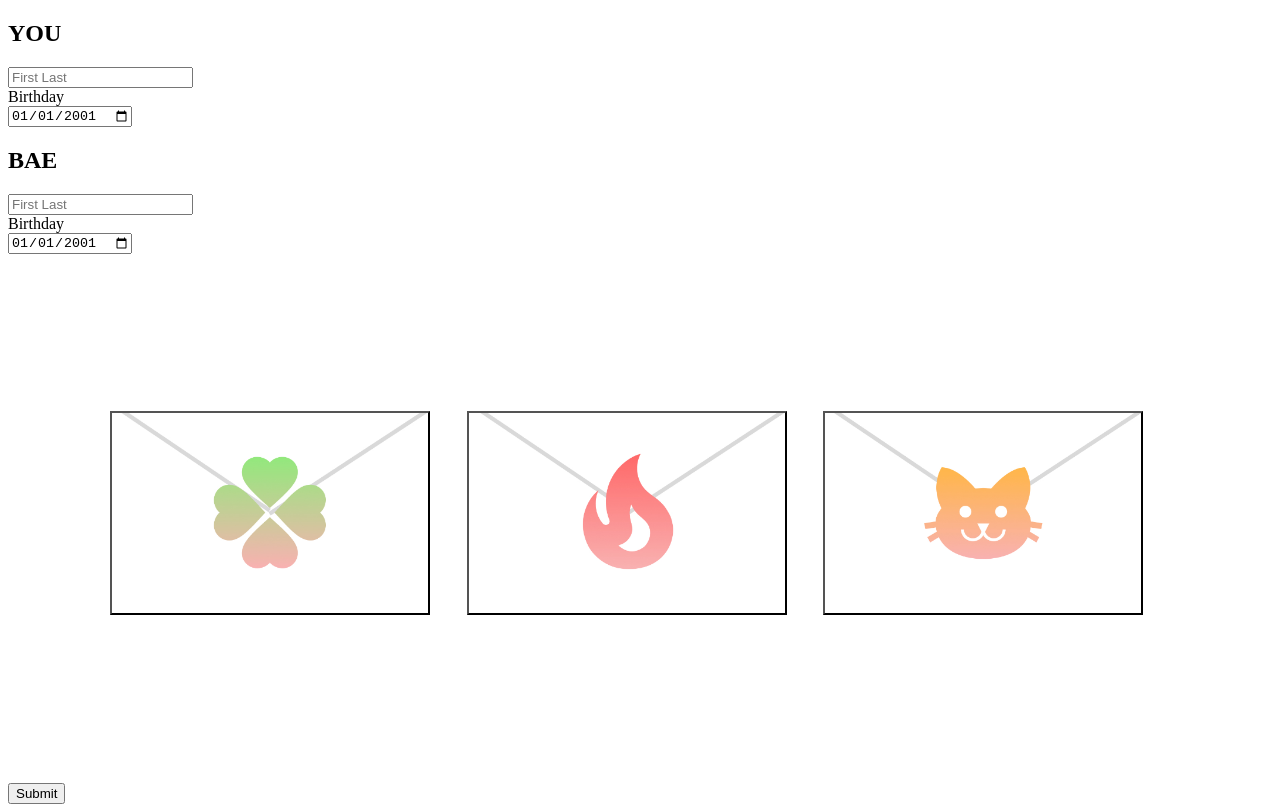
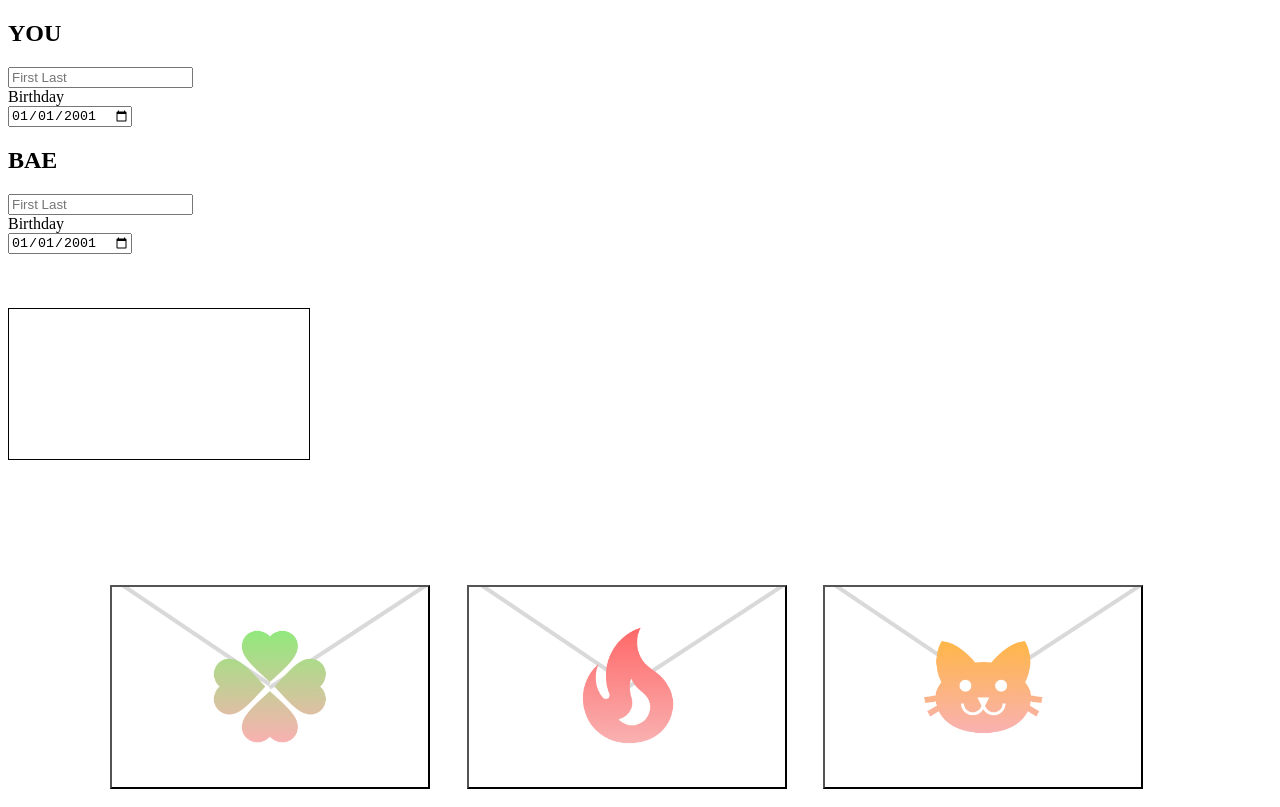
Before and after one commit to cse110-sp23-group28/cse110-sp23-group28, a website: page source/baeometer.html in a window 1280 px wide. Shown: the top 807 px of the page. Drawn offline with Linux system fonts and the light colour scheme.

Commit message:
Added HTML Canvas

```diff
--- a/source/baeometer.css
+++ b/source/baeometer.css
@@ -47,3 +47,8 @@
 .cardchild3 {
     grid-row: 1;
 }
+#drawCanvas {
+  width: 400;
+  height: 200;
+  border: 1px solid #000
+}
--- a/source/baeometer.html
+++ b/source/baeometer.html
@@ -33,6 +33,10 @@
         <label for="baeBirthday">Birthday</label><br>
         <input type="date" id="baeBirthday" value="2001-01-01" min="1930-01-01" max="2023-5-20 required"><br><br>
     </div>
+    <br><br>
+
+    <!-- HTML Canvas Section -->
+    <canvas id = "drawCanvas"></canvas>
 
     <br><br>
     <!-- div section for 3 card selection -->
```
